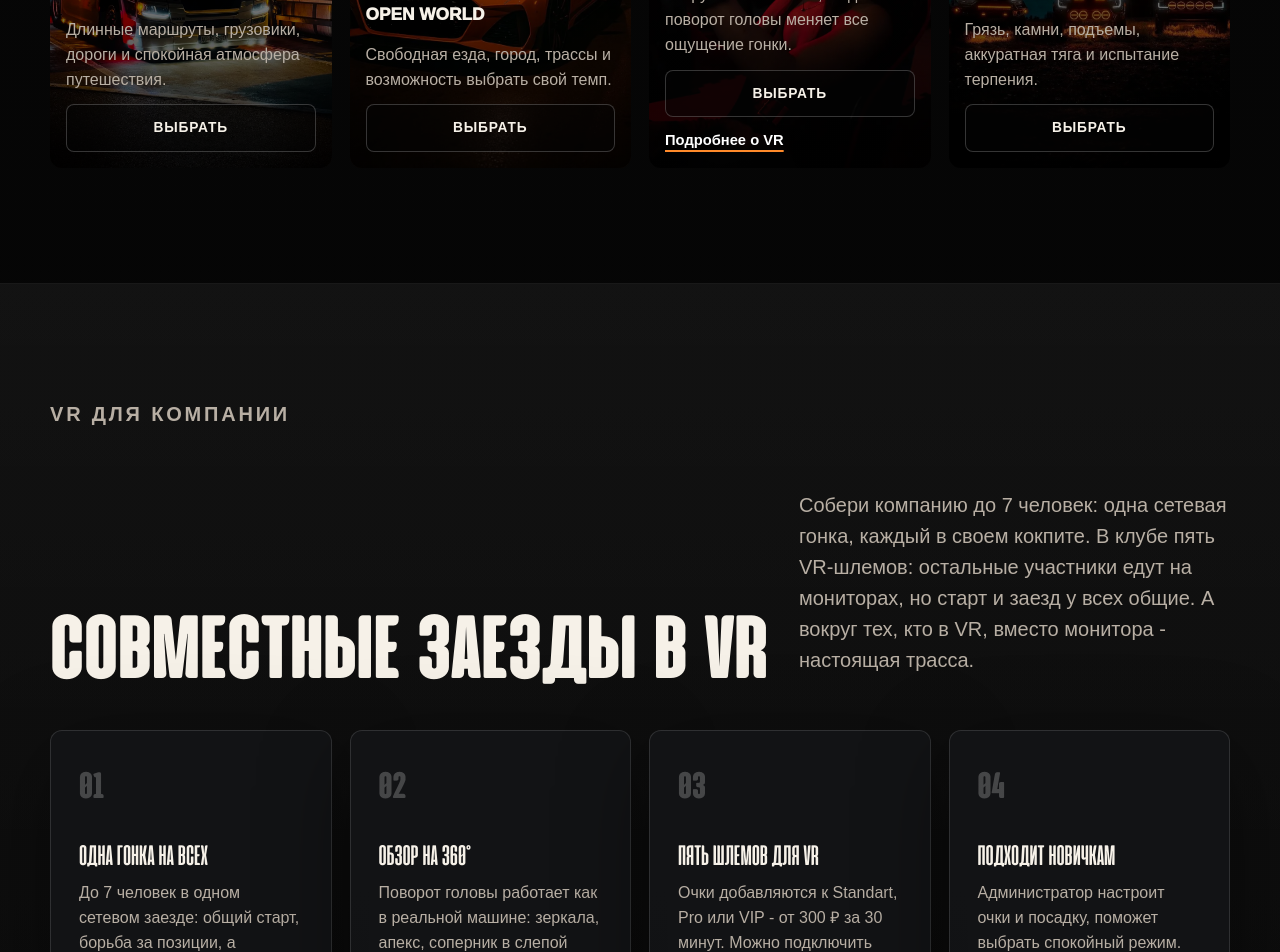
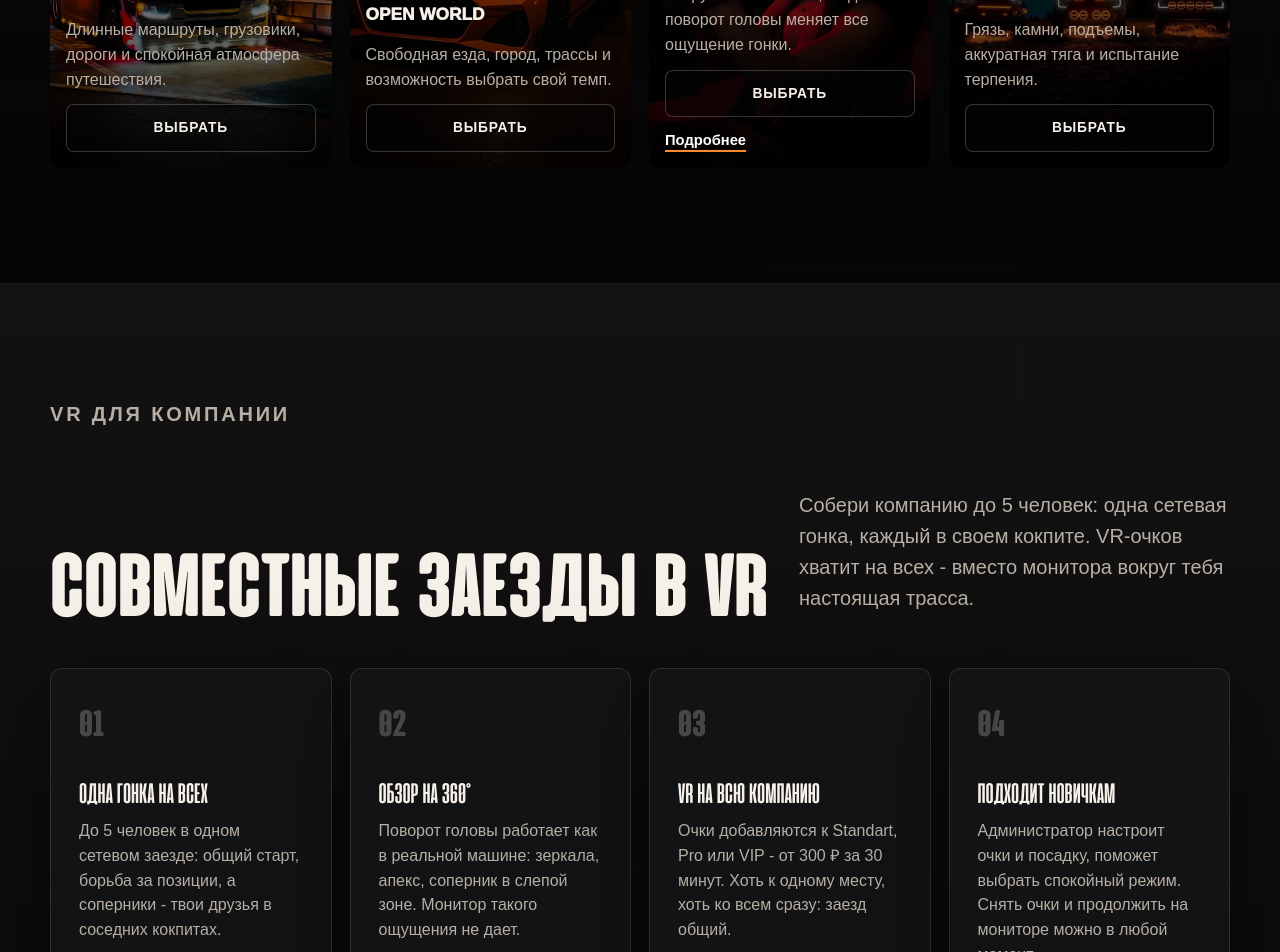
Before and after one commit to ya-araik/autosim, a Next.js app: page / in a window 1280 px wide. Shown: the part 3540-4492 px from the top of the page. Built offline with nearby package versions, Linux system fonts and the light colour scheme; no server answers.

Commit message:
Align VR copy with provided brief

```diff
--- a/app/page.tsx
+++ b/app/page.tsx
@@ -156,7 +156,7 @@ export default function HomePage() {
                 </LeadButton>
                 {mode.slug === "vr" ? (
                   <Link className="mode-card__details" href="#vr">
-                    Подробнее о VR
+                    Подробнее
                   </Link>
                 ) : null}
               </div>
@@ -170,10 +170,9 @@ export default function HomePage() {
           <p className="section-label">VR для компании</p>
           <h2>Совместные заезды в VR</h2>
           <p>
-            Собери компанию до 7 человек: одна сетевая гонка, каждый в своем
-            кокпите. В клубе пять VR-шлемов: остальные участники едут на
-            мониторах, но старт и заезд у всех общие. А вокруг тех, кто в VR,
-            вместо монитора - настоящая трасса.
+            Собери компанию до 5 человек: одна сетевая гонка, каждый в своем
+            кокпите. VR-очков хватит на всех - вместо монитора вокруг тебя
+            настоящая трасса.
           </p>
         </div>
         <div className="container feature-grid vr-grid">
@@ -181,7 +180,7 @@ export default function HomePage() {
             <span>01</span>
             <h3>Одна гонка на всех</h3>
             <p>
-              До 7 человек в одном сетевом заезде: общий старт, борьба за
+              До 5 человек в одном сетевом заезде: общий старт, борьба за
               позиции, а соперники - твои друзья в соседних кокпитах.
             </p>
           </article>
@@ -195,10 +194,10 @@ export default function HomePage() {
           </article>
           <article className="feature-card vr-card">
             <span>03</span>
-            <h3>Пять шлемов для VR</h3>
+            <h3>VR на всю компанию</h3>
             <p>
               Очки добавляются к Standart, Pro или VIP - от 300 ₽ за 30 минут.
-              Можно подключить одно или сразу пять мест, заезд останется общим.
+              Хоть к одному месту, хоть ко всем сразу: заезд общий.
             </p>
           </article>
           <article className="feature-card vr-card">
@@ -214,8 +213,8 @@ export default function HomePage() {
           <LeadButton
             modalTitle="VR-заезд для компании"
             modalContext="Совместный заезд в VR"
-            modalDescription="Расскажите, когда хотите приехать и сколько будет участников. Одновременно в VR могут ехать до пяти человек, а общий сетевой заезд рассчитан на компанию до семи."
-            messagePlaceholder="Например: нас 6 человек, хотим общий заезд в субботу после 19:00, пять мест в VR"
+            modalDescription="Расскажите, когда хотите приехать и сколько будет участников. Для совместного VR-заезда доступно до пяти мест."
+            messagePlaceholder="Например: нас 5 человек, хотим общий VR-заезд в субботу после 19:00"
             source="home:vr"
           >
             Забронировать VR-заезд для компании
--- a/app/prices/page.tsx
+++ b/app/prices/page.tsx
@@ -69,7 +69,7 @@ export default function PricesPage() {
                       ? "Выбор для тех, кто хочет больше мощности, широкий монитор и плотную обратную связь."
                       : plan.title === "VIP"
                         ? "Формат с большим экраном 65 дюймов, MOZA R9 и шифтером Simagic для максимального погружения."
-                        : "Полное погружение с обзором на 360°. VR можно добавить к любому симулятору: одновременно доступно до пяти комплектов для общего заезда с друзьями."}
+                        : "Полное погружение и обзор на 360°. VR добавляется к любому симулятору - хоть на всю компанию в общем заезде."}
                 </p>
               </article>
             ))}
--- a/lib/site.ts
+++ b/lib/site.ts
@@ -162,7 +162,7 @@ export const pricePlans: PricePlan[] = [
   },
   {
     title: "VR-очки",
-    subtitle: "Полное погружение и обзор на 360°. Добавляется к любому симулятору - одновременно до 5 участников в общем заезде",
+    subtitle: "Полное погружение и обзор на 360°. Добавляется к любому симулятору - хоть на всю компанию в общем заезде",
     items: [
       { label: "30 минут", value: "300 ₽" },
       { label: "1 час", value: "400 ₽" }
@@ -219,7 +219,7 @@ export const faqItems = [
   },
   {
     question: "Можно ли гонять в VR вместе с друзьями?",
-    answer: "Да. Компания до 7 человек едет в одной сетевой гонке, а одновременно подключить VR-очки можно к пяти местам. Доступен и смешанный формат: часть участников едет в VR, остальные - на мониторах, но старт и заезд у всех общие."
+    answer: "Да. Компания едет в одной сетевой гонке, VR-очки добавляются к любым местам - их хватит на всех. Можно и смешанный формат: кто-то в VR, кто-то на мониторах, заезд общий."
   },
   {
     question: "Какие игры доступны?",
```
